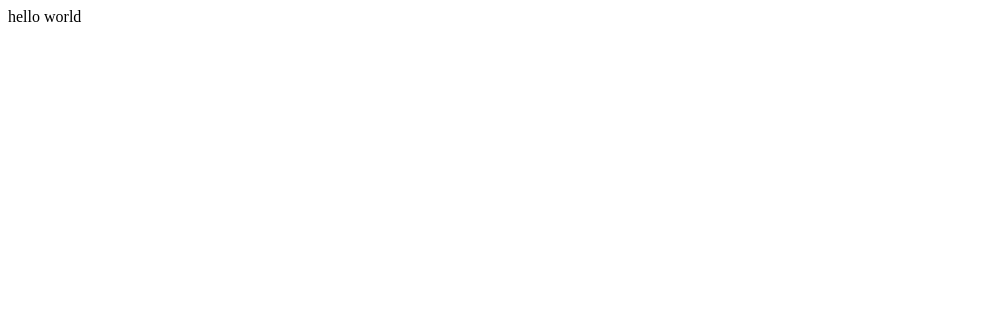
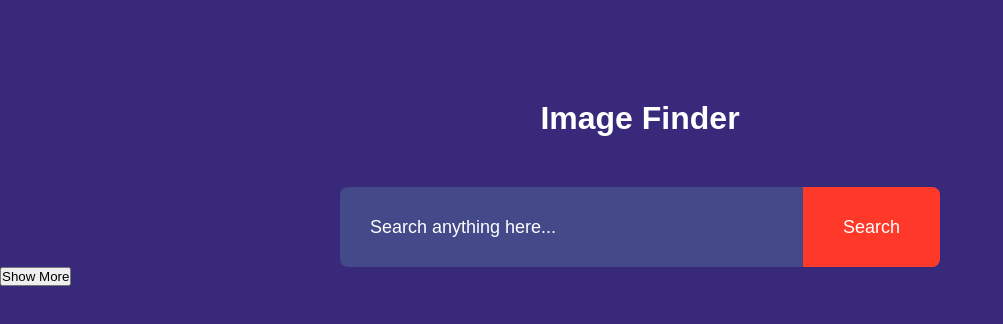
Before and after one commit to webOps-aman/imageFinder, a plain HTML site: page index.html in a window 1280 px wide. Shown: the whole page, without its empty margins (0-1003 px from the left). Drawn offline with Linux system fonts and the light colour scheme.

Commit message:
search input ui completed

```diff
--- a/index.html
+++ b/index.html
@@ -3,9 +3,22 @@
 <head>
     <meta charset="UTF-8">
     <meta name="viewport" content="width=device-width, initial-scale=1.0">
-    <title>Document</title>
+    <title>Image Finder</title>
+    <link rel="stylesheet" href="style.css">
 </head>
 <body>
-    hello world
+
+    <h1>Image Finder</h1>
+    <form id="search-form">
+        <input type="text" id="search-box" placeholder="Search anything here...">
+        <button>Search</button>
+    </form>
+
+    <div id="search-result"></div>
+    <button id="show-more-btn">Show More</button>
+
+
+
+
 </body>
 </html>
--- /dev/null
+++ b/style.css
@@ -0,0 +1,57 @@
+*{
+    margin: 0;
+    padding: 0;
+    font-family: 'Poppins', sans-serif;
+    box-sizing: border-box;
+}
+
+body{
+    background: #39297b;
+    color: #fff;
+}
+
+h1{
+    text-align: center;
+    margin: 100px auto 50px;
+    font-weight: 600;
+}
+
+form{
+    width: 90%;
+    max-width: 600px;
+    margin: auto;
+    height: 80px;
+    background: #434989;
+    display: flex;
+    align-items: center;
+    border-radius: 8px;
+}
+
+form input{
+    flex: 1;
+    height: 100%;
+    border: 0;
+    outline: 0;
+    background: transparent;
+    color: #fff;
+    font-size: 18px;
+    padding:0 30px;
+}
+
+form button{
+    padding: 0 40px;
+    height: 100%;
+    background: #ff3929;
+    color: #fff;
+    font-size: 18px;
+    border: 0;
+    outline: 0;
+    border-top-right-radius: 8px;
+    border-bottom-right-radius: 8px;
+    cursor: pointer;
+}
+
+::placeholder{
+    color: #fff;
+    font-size: 18px;
+}
```
